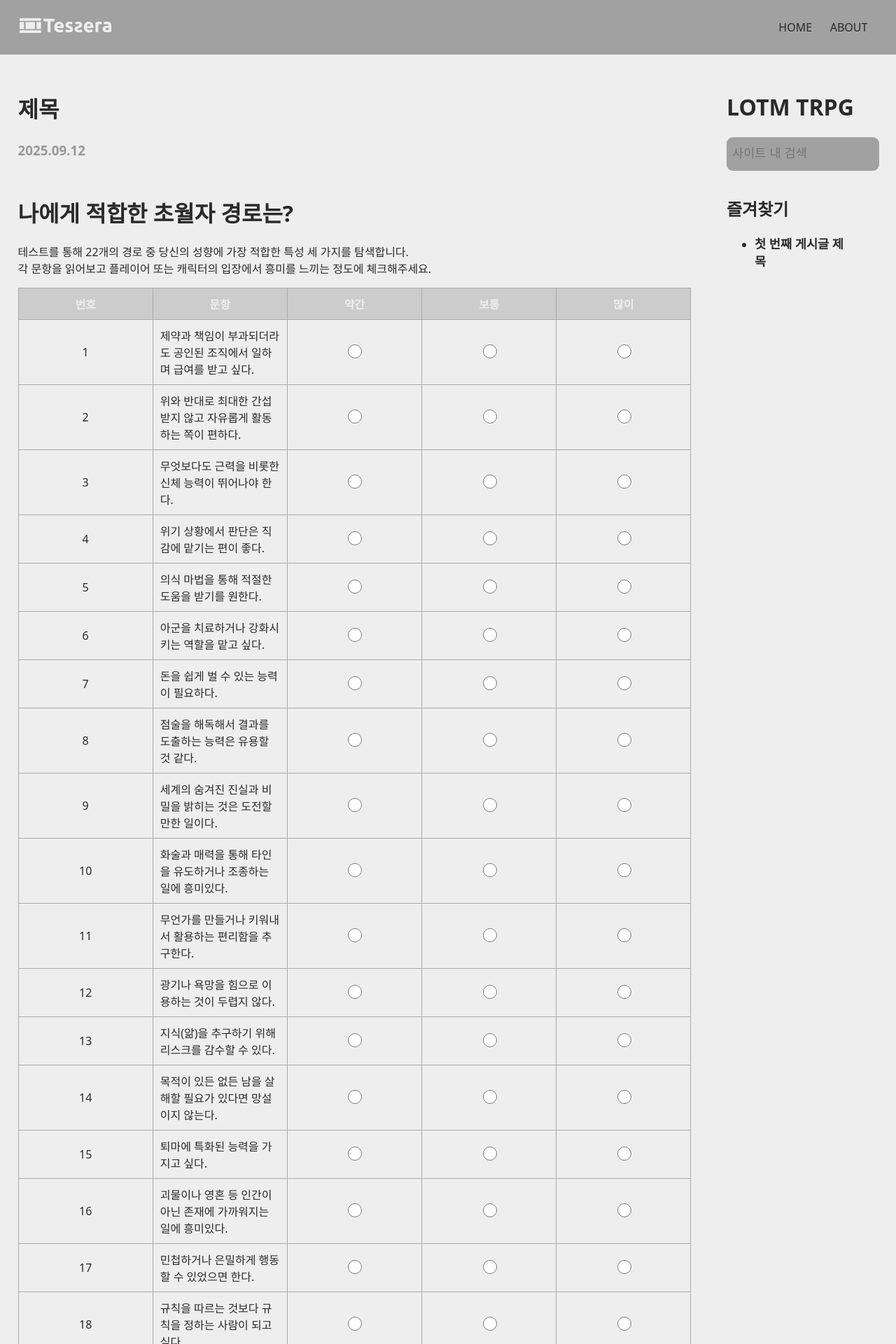
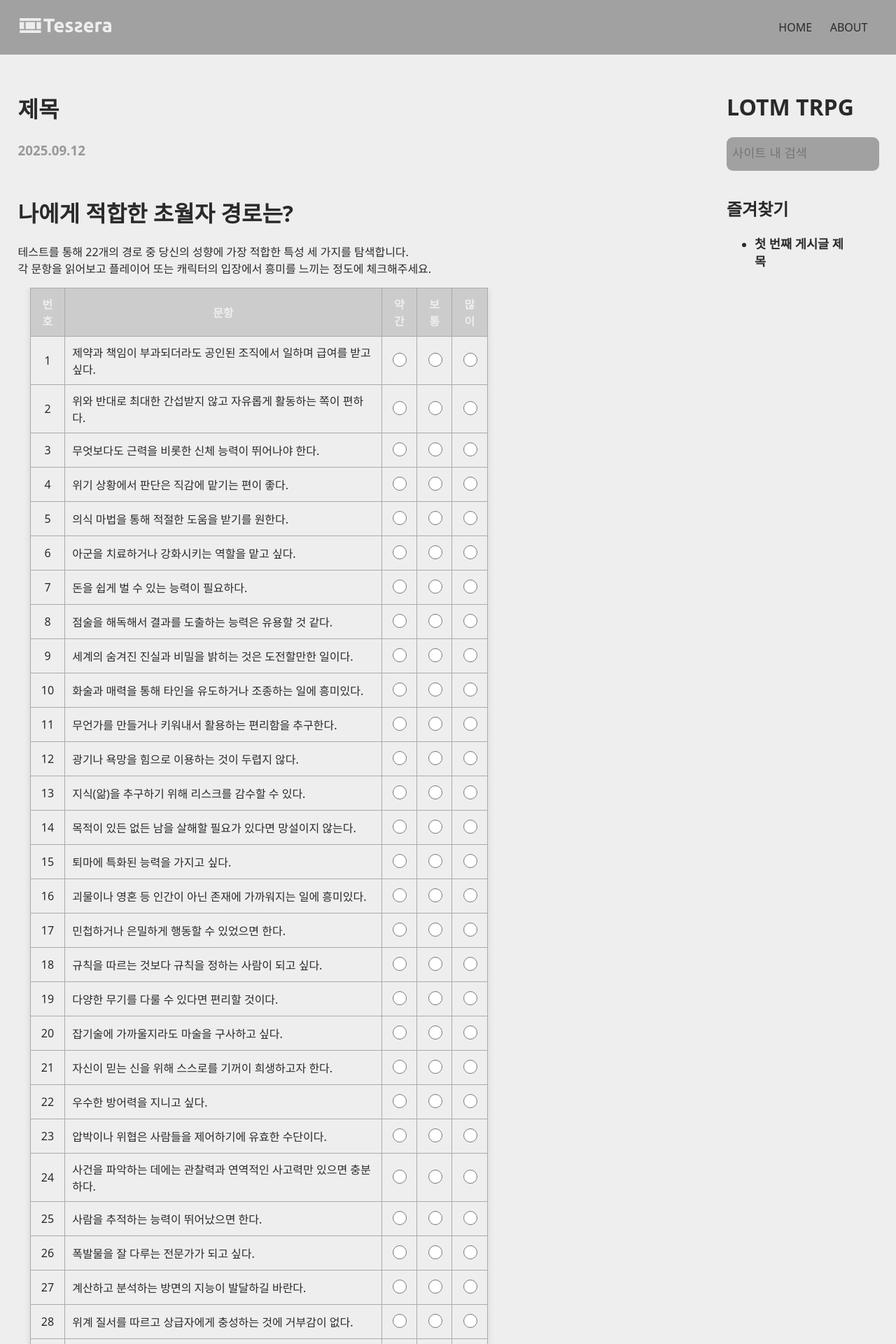
Before and after one commit to izpew/lotm, a Jekyll site: the page built from _chapters/001.md, in a window 1280 px wide. Shown: the top 1920 px of the page at 70% size. Built offline with Jekyll 4.4.1, drawn with Linux system fonts in a browser that asks for light colours.

Commit message:
Update pathway_test.html

```diff
--- a/_chapters/html/pathway_test.html
+++ b/_chapters/html/pathway_test.html
@@ -2,11 +2,6 @@
 <head>
   <meta charset="UTF-8">
   <style>
-    .question {
-      border-collapse: collapse;
-      width: 100%;
-      table-layout: fixed;
-    }
     .question th, td {
       border: 1px solid #aaa;
       padding: 10px;
```
